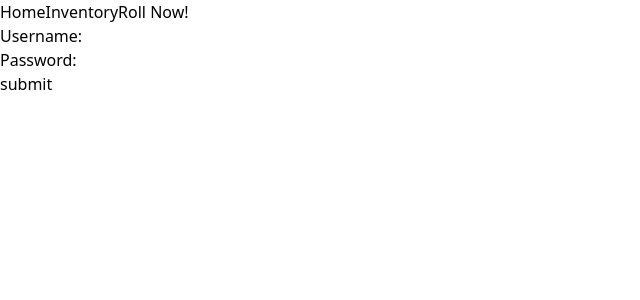
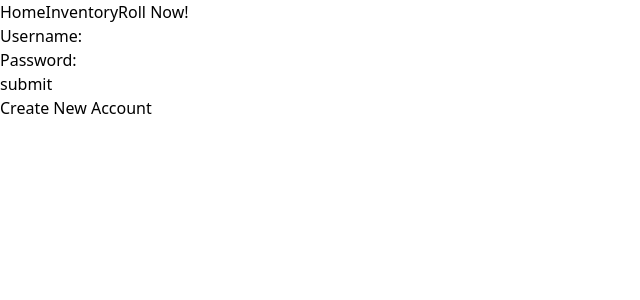
Before and after one commit to susheepls/GachaGear-WIP, a React (Vite) app in the folder frontend/: page /login in a window 1280 px wide. Shown: the top 300 px of the page, without its empty margins (0-640 px from the left). Built offline with nearby package versions, Linux system fonts and the light colour scheme.

Commit message:
feat: link login page to create new acc form component
Add a button on login page that switches to the account create component using a boolean useState.
After a successful account creation, switch the displayed component back to login form.

```diff
--- a/frontend/src/components/CreateNewAccForm.tsx
+++ b/frontend/src/components/CreateNewAccForm.tsx
@@ -1,8 +1,13 @@
-import React, { FormEvent, useState } from 'react'
-import { AccountLoginType } from '../interface/accountTypes'
+import React, { FormEvent, SetStateAction, useState } from 'react'
+import { AccountCreateMessage, AccountLoginType } from '../interface/accountTypes'
 import { createAccRequest } from '../api/createAcc';
 
-const CreateNewAccForm = () => {
+interface Props {
+    setLoginMessage: React.Dispatch<SetStateAction<string | null>>,
+    setIsCreatingAcc: React.Dispatch<SetStateAction<boolean>>
+}
+
+const CreateNewAccForm: React.FC<Props> = (props) => {
 
     const [formData, setFormData] = useState<AccountLoginType>({ username: '', password: '' });
 
@@ -12,8 +17,10 @@ const CreateNewAccForm = () => {
             alert('username must be longer than 3 characters and password must be longer than 8 characters');
             return;
         }
-        const request = await createAccRequest(formData);
-        console.log(request);
+        const result = await createAccRequest(formData);
+        const message: AccountCreateMessage = await result?.json();
+        props.setIsCreatingAcc(false);
+        props.setLoginMessage(message.message);
     }
 
     const handleChange = (event: React.ChangeEvent<HTMLInputElement>) => {
--- a/frontend/src/interface/accountTypes.ts
+++ b/frontend/src/interface/accountTypes.ts
@@ -12,3 +12,7 @@ export interface AccountInfoType {
     username: string,
     id: number,
 }
+
+export interface AccountCreateMessage {
+    message: string
+}
--- a/frontend/src/pages/Login.tsx
+++ b/frontend/src/pages/Login.tsx
@@ -1,11 +1,15 @@
 import { useEffect, useState } from 'react'
 import LoginForm from '../components/LoginForm'
 import { useNavigate } from 'react-router-dom';
+import CreateNewAccForm from '../components/CreateNewAccForm';
 
 const Login = () => {
   const navigate = useNavigate();
   const [loginMessage, setLoginMessage] = useState<string | null>(null);
   const [username, setUsername] = useState<string | null>(null);
+
+  //if user is creating acc display different component
+  const [isCreatingAcc, setIsCreatingAcc] = useState<boolean>(false);
 
   useEffect(() => {
     if(loginMessage === 'login success'){
@@ -15,6 +19,8 @@ const Login = () => {
 
   return (
     <>
+      { !isCreatingAcc ? (
+        <>
           <LoginForm
             setLoginMessage = {setLoginMessage}
             setUsername = {setUsername}
@@ -22,6 +28,20 @@ const Login = () => {
           <div>
             {loginMessage}
           </div>
+          <div>
+            <button onClick={() => setIsCreatingAcc(true)}>
+              Create New Account
+            </button>
+          </div>
+        </>
+       ) : (
+        <>
+          <CreateNewAccForm
+            setIsCreatingAcc = {setIsCreatingAcc}
+            setLoginMessage = {setLoginMessage}
+          />
+        </>
+       )}
     </>
   )
 }
```
Lines whose indentation alone changed are shown as unchanged.
